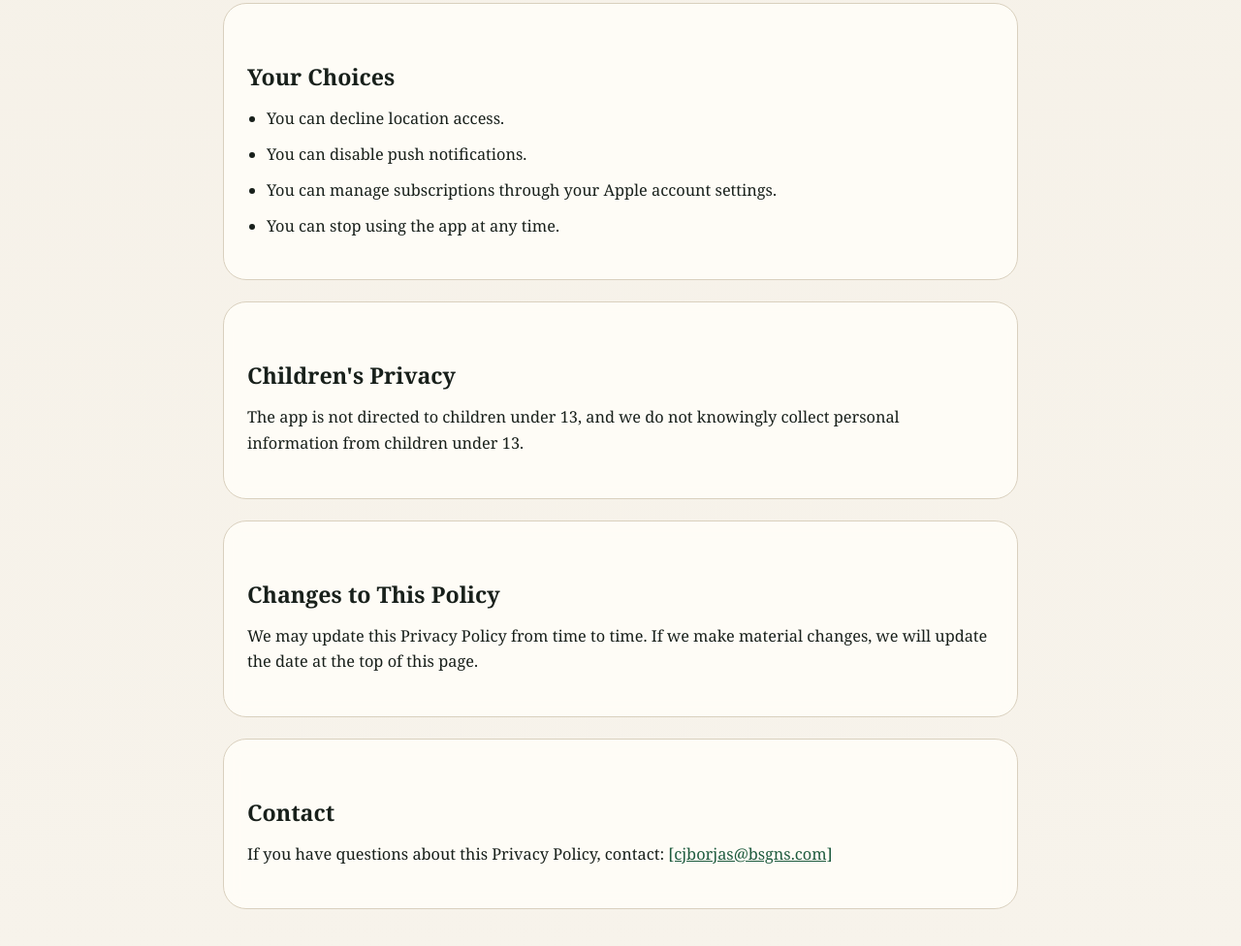
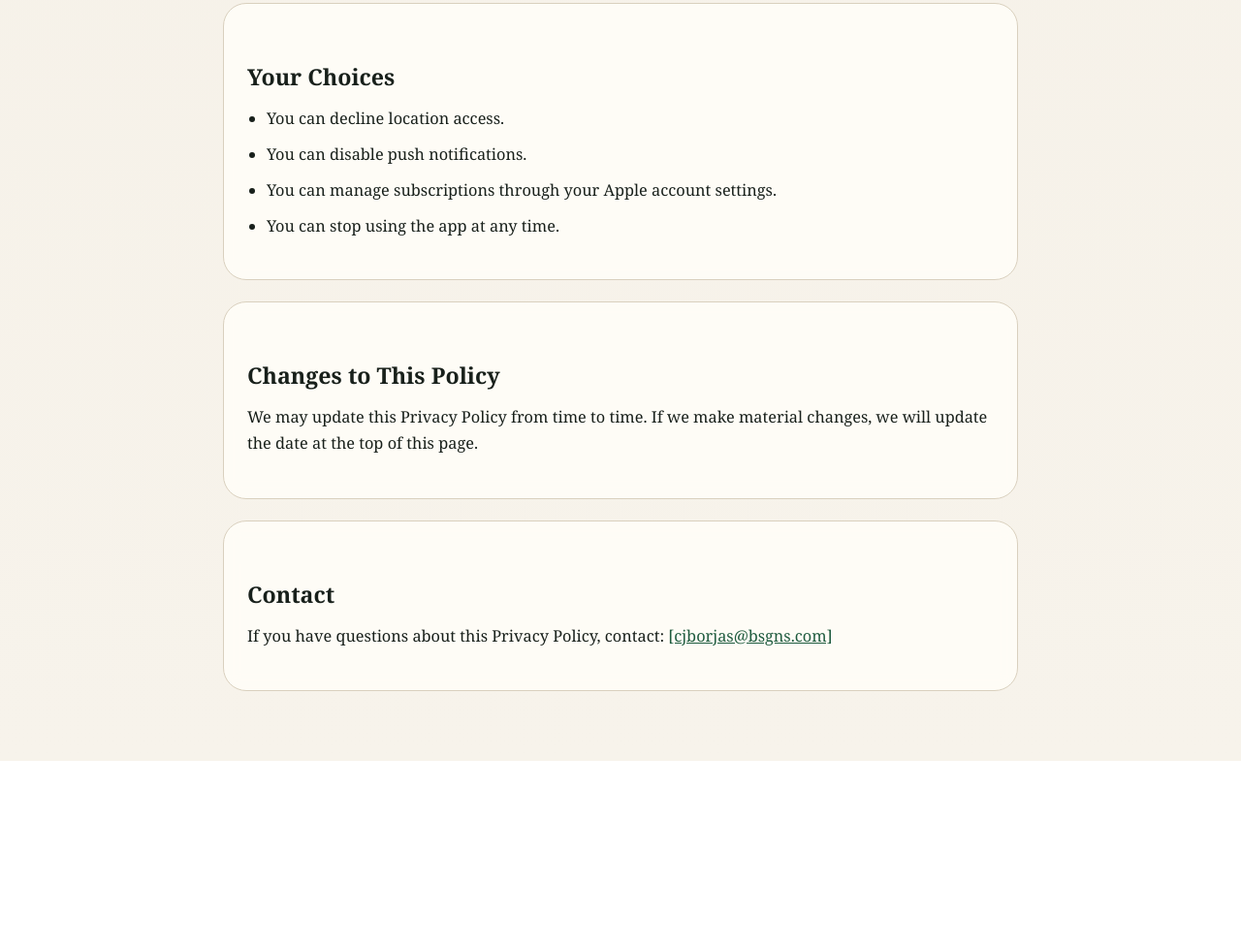
Before and after one commit to borjasgensolutions/pinpoint-golf-privacy-policy, a plain HTML site: page index.html in a window 1280 px wide. Shown: the part 2766-3742 px from the top of the page at 97% size. After the commit the page ends 3551 px from the top, so only its background shows below. Drawn offline with Linux system fonts and the light colour scheme.

Commit message:
Update index.html

```diff
--- a/index.html
+++ b/index.html
@@ -239,14 +239,6 @@
     </section>
 
     <section class="card">
-      <h2>Children's Privacy</h2>
-      <p>
-        The app is not directed to children under 13, and we do not knowingly collect
-        personal information from children under 13.
-      </p>
-    </section>
-
-    <section class="card">
       <h2>Changes to This Policy</h2>
       <p>
         We may update this Privacy Policy from time to time. If we make material changes,
```
